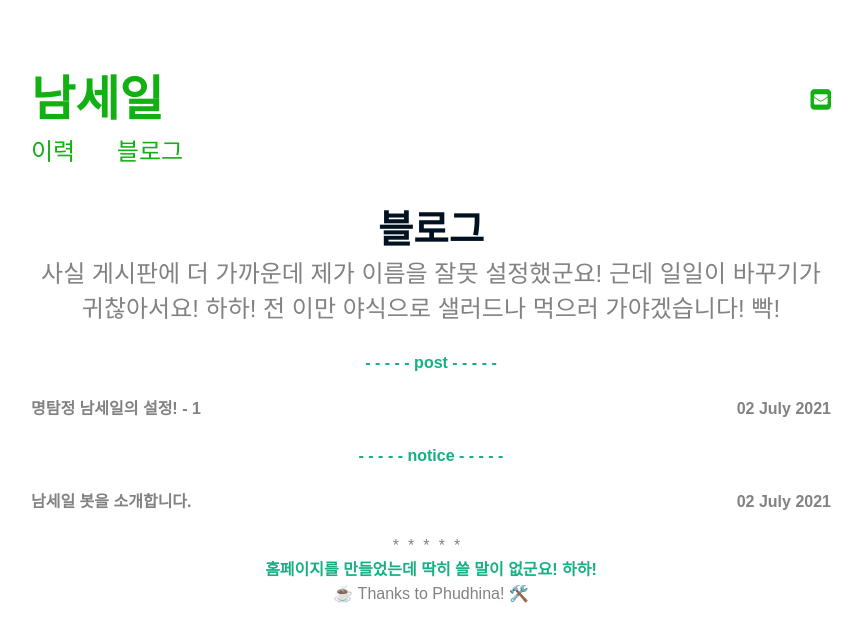
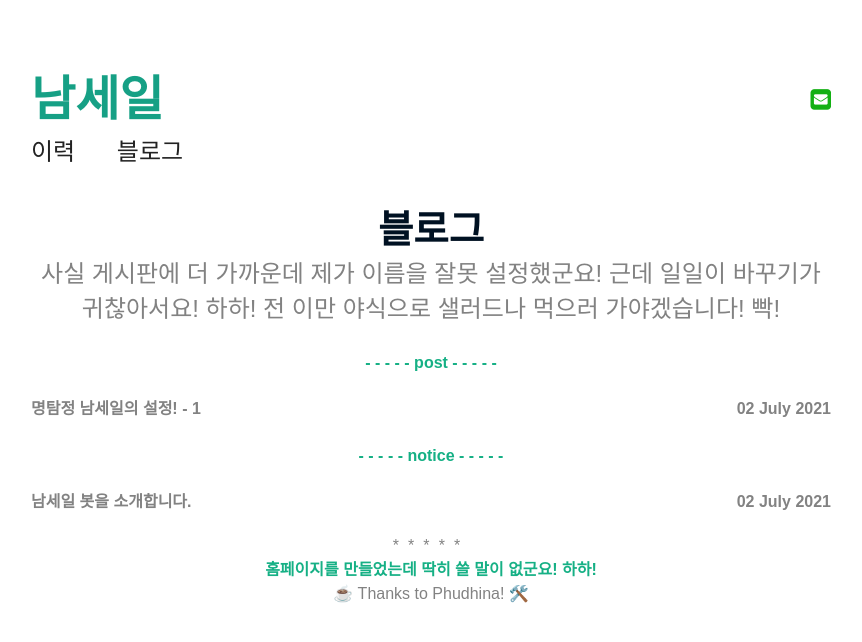
Before and after one commit to seil0224/seil0224.github.io, a Jekyll site: the page built from blog.md, in a window 1280 px wide. Shown: the top 642 px of the page, without its empty margins (209-1071 px from the left). Built offline with Jekyll 4.4.1, drawn with Linux system fonts in a browser that asks for light colours; some web fonts are replaced.

Commit message:
Update header.html

```diff
--- a/_includes/header.html
+++ b/_includes/header.html
@@ -1,9 +1,9 @@
 <header class="header">
 <div class="navigation">
-<a href="{{ '/' | prepend: site.baseurl }}" class="logo">남세일</a>
+<a href="{{ '/' | prepend: site.baseurl }}" class="logo" style="color: #16a085">남세일</a>
 <ul class="menu">
-<li class="menu__entry"><a href="{{ '/resume' | prepend: site.baseurl }}">이력</a></li>
-<li class="menu__entry"><a href="{{ '/blog' | prepend: site.baseurl }}">블로그</a></li>
+<li class="menu__entry"><a href="{{ '/resume' | prepend: site.baseurl }}" style="color: #222222">이력</a></li>
+<li class="menu__entry"><a href="{{ '/blog' | prepend: site.baseurl }}" style="color: #222222">블로그</a></li>
 </ul>
 </div>
 <ul class="social-links">
```
